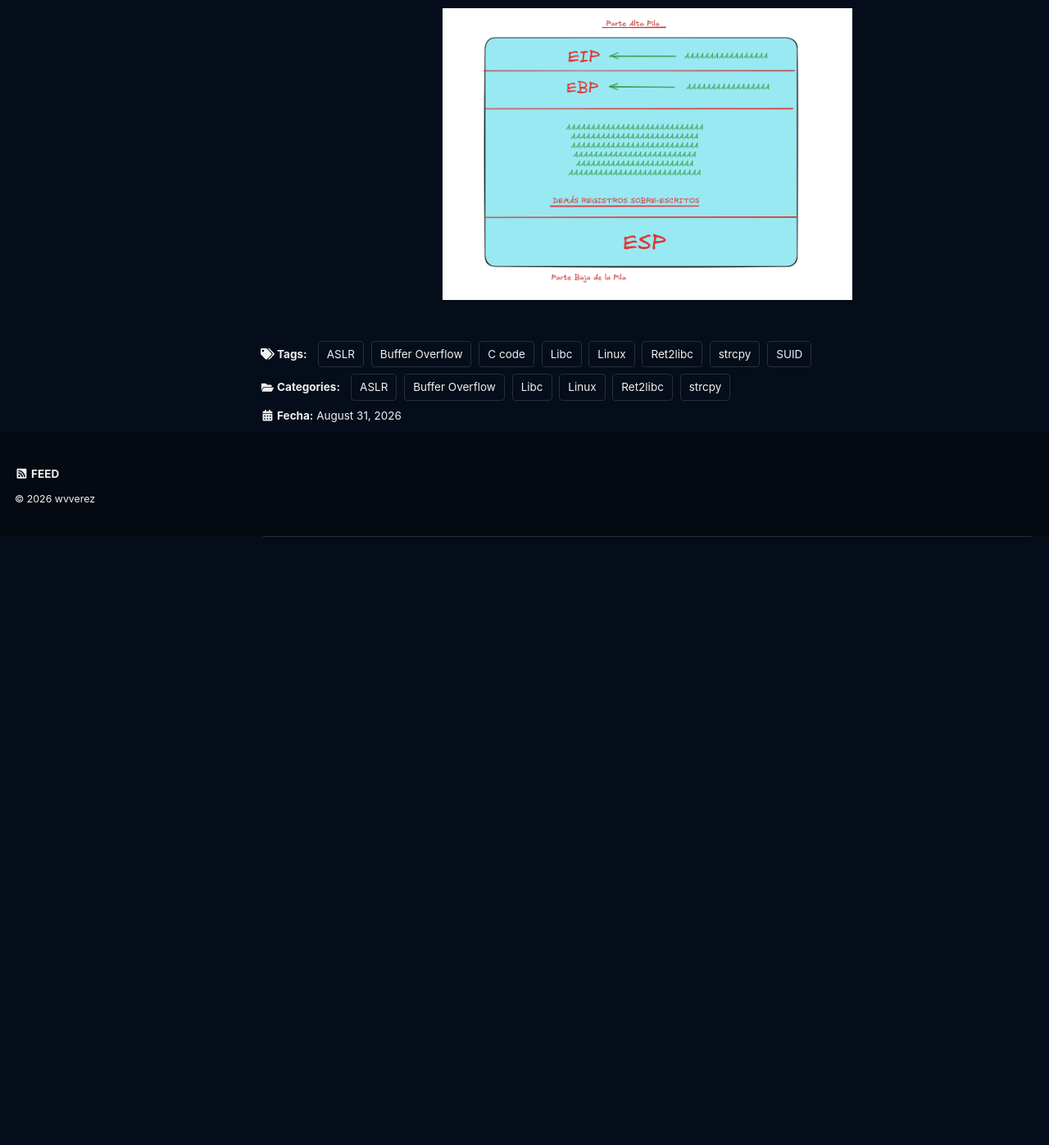
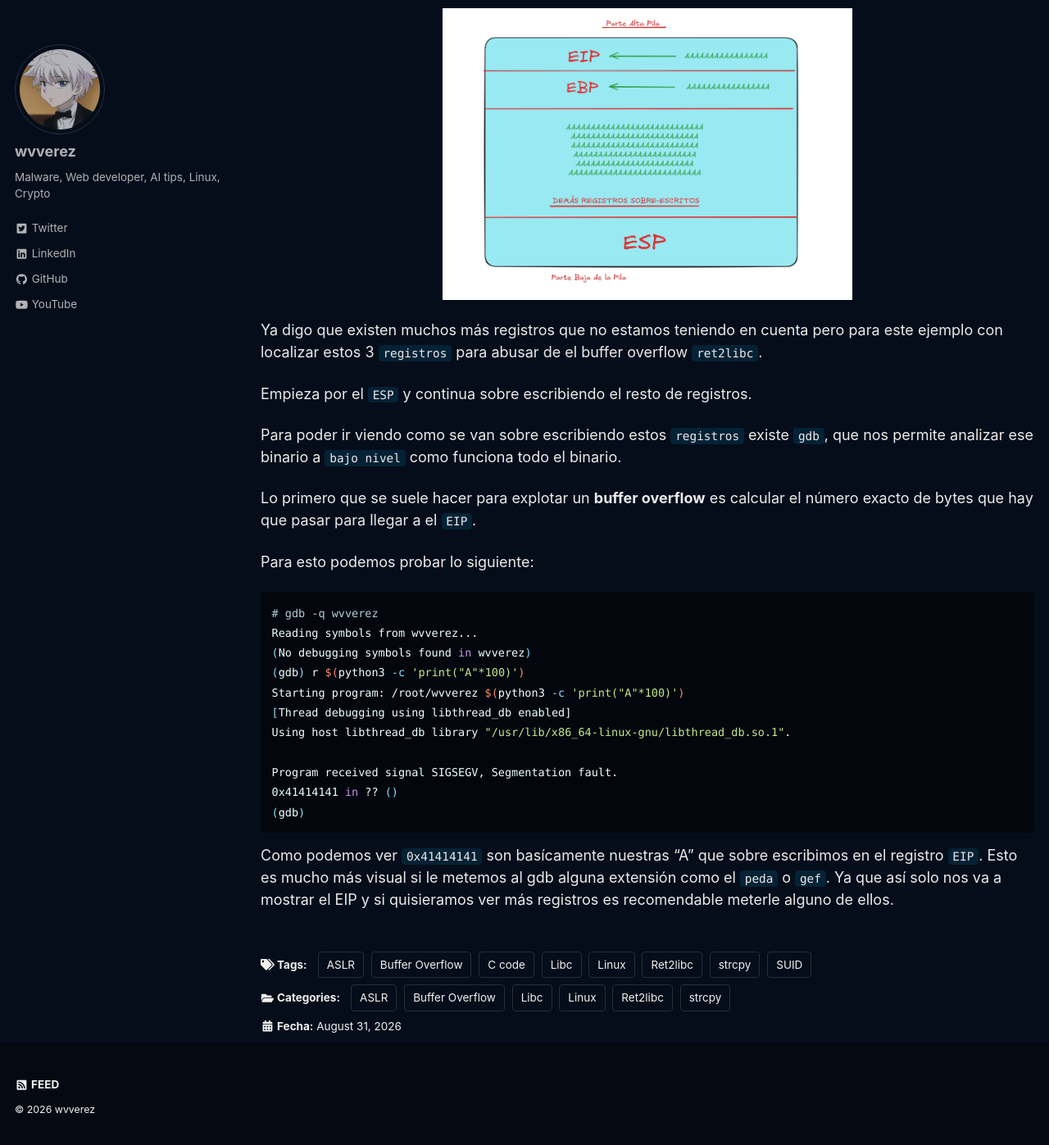
Before and after one commit to wvverez/wvverez.github.io, a Jekyll site: the page built from _posts/2026-08-31-buffer-overflow.md, in a window 1280 px wide and 1400 px high, scrolled down 3938 px. Shown: the top 1397 px of the window at 82% size. Built offline with Jekyll 4.4.1, drawn with Linux system fonts in a browser that asks for light colours; cached includes are drawn as plain includes; a script that is not in the unit is left out; before the commit the page ends 4593 px from its top, so only the background shows below that.

Commit message:
Update 2026-08-31-buffer-overflow.md

````diff
--- a/_posts/2026-08-31-buffer-overflow.md
+++ b/_posts/2026-08-31-buffer-overflow.md
@@ -144,3 +144,29 @@ Tenemos 3 que son de los primordiales para x86:
 <p align="center">
   <img src="/assets/images/pila.png" alt="buffer" width="500">
 </p>
+
+Ya digo que existen muchos más registros que no estamos teniendo en cuenta pero para este ejemplo con localizar estos 3 `registros` para abusar de el buffer overflow `ret2libc`.
+
+Empieza por el `ESP` y continua sobre escribiendo el resto de registros.
+
+Para poder ir viendo como se van sobre escribiendo estos `registros` existe `gdb`, que nos permite analizar ese binario a `bajo nivel` como funciona todo el binario.
+
+Lo primero que se suele hacer para explotar un **buffer overflow** es calcular el número exacto de bytes que hay que pasar para llegar a el `EIP`.
+
+Para esto podemos probar lo siguiente:
+
+```sh
+# gdb -q wvverez
+Reading symbols from wvverez...
+(No debugging symbols found in wvverez)
+(gdb) r $(python3 -c 'print("A"*100)')
+Starting program: /root/wvverez $(python3 -c 'print("A"*100)')
+[Thread debugging using libthread_db enabled]
+Using host libthread_db library "/usr/lib/x86_64-linux-gnu/libthread_db.so.1".
+
+Program received signal SIGSEGV, Segmentation fault.
+0x41414141 in ?? ()
+(gdb)
+```
+
+Como podemos ver `0x41414141` son basícamente nuestras "A" que sobre escribimos en el registro `EIP`. Esto es mucho más visual si le metemos al gdb alguna extensión como el `peda` o `gef`. Ya que así solo nos va a mostrar el EIP y si quisieramos ver más registros es recomendable meterle alguno de ellos.
````
